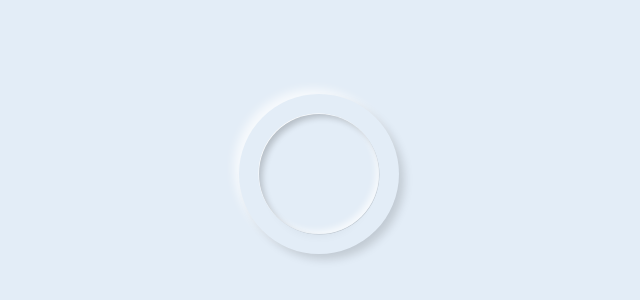
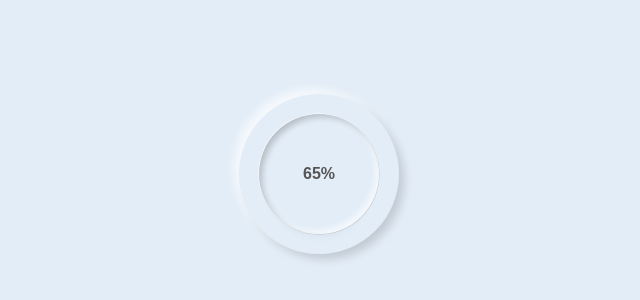
Before and after one commit to denyskh4991/Circular_Progress_Bar_JS, a plain HTML site: page index.html in a window 1280 px wide. Shown: the part 226-526 px from the top of the page, 321-961 px from the left. Drawn offline with Linux system fonts and the light colour scheme.

Commit message:
Adding percentage

```diff
--- a/index.html
+++ b/index.html
@@ -12,7 +12,11 @@
 
 <div class="skill">
     <div class="outer">
-        <div class="inner"></div>
+        <div class="inner">
+            <div id="number">
+                65%
+            </div>
+        </div>
     </div>
 </div>
 
--- a/styles.css
+++ b/styles.css
@@ -32,9 +32,17 @@ body {
     height: 120px;
     width: 120px;
     border-radius: 50%;
+    display: flex;
+    align-items: center;
+    justify-content: center;
     box-shadow: inset 4px 4px 6px -1px rgba(0, 0, 0, 0.2),
                 inset -4px -4px 6px -1px rgba(255, 255, 255, 0.7),
                 -0.5px -0.5px 0 rgba(255, 255, 255, 1),
                 0.5px 0.5px 0 rgba(0, 0, 0, 0.15),
                 0 12px 10px -10px rgba(0, 0, 0, 0.05)
 }
+
+#number {
+    font-weight: 600;
+    color: #555;
+}
```
